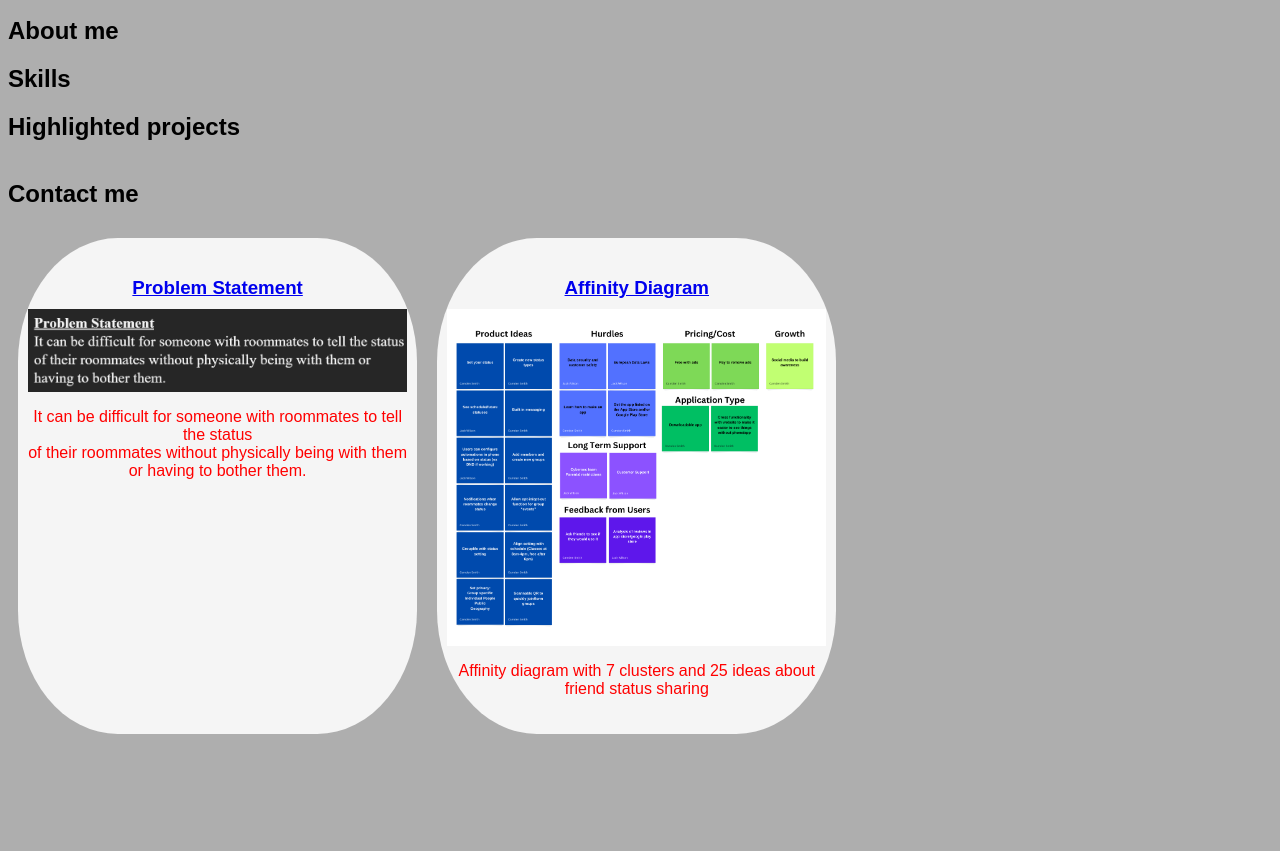
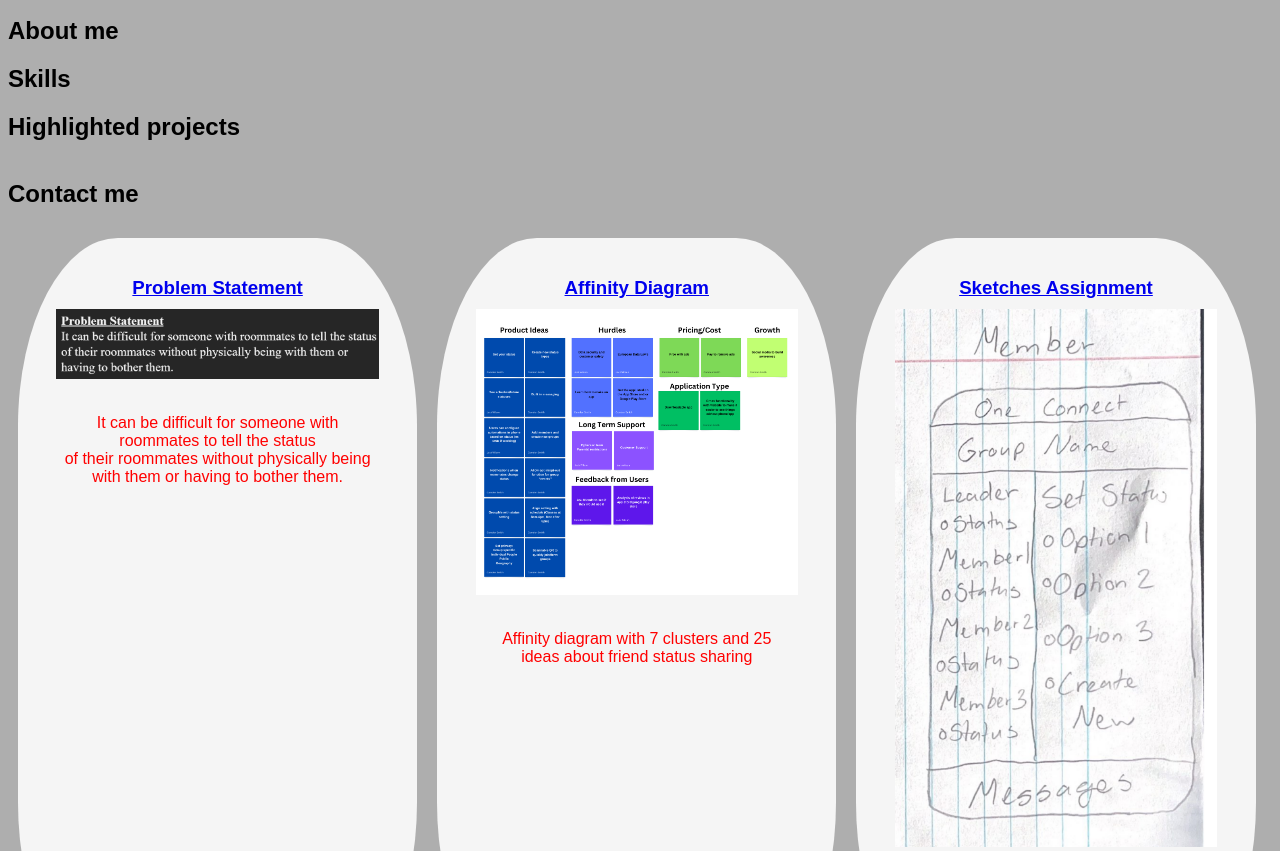
Before and after one commit to JackWilsonCS190/JackWilsonCS190.github.io, a plain HTML site: page index.html in a window 1280 px wide. Shown: the part 101-952 px from the top of the page. Before the commit the page ends 853 px from the top, so only its background shows below. Drawn offline with Linux system fonts and the light colour scheme.

Commit message:
sketches update

```diff
--- a/index.html
+++ b/index.html
@@ -45,6 +45,19 @@
                     Affinity diagram with 7 clusters and 25 ideas about friend status sharing
                 </p>
             </section>
+
+            <!--Sketches Assignment-->
+            <section class="project">
+                <a href="files/screens.pdf">
+                    <h3>Sketches Assignment</h3>
+                </a>
+                <a href="files/screens.pdf">
+                    <img src="images/sketch_img.png"> <!--can change width and height but scale is prolly better-->
+                </a>
+                <p>
+                    Sketches showing different user interfaces from the perspective of an admin, group leader, and group member.
+                </p>
+            </section>
         </div>
 
     </body>
--- a/styles.css
+++ b/styles.css
@@ -48,13 +48,18 @@ h1 {
 }
 
 .project img {
-    max-width: 100%;
+    max-width: 85%;
     height: auto;
     display: block;
-    margin: 0 auto;
+    margin: auto;
 }
 
 .project h3 {
     text-align: center;
     margin-bottom: 10px;
 }
+
+.project p {
+    text-align: center;
+    margin: 35px;
+}
```
Also changed, not shown: images/sketch_img.png (added), 1 other file.
